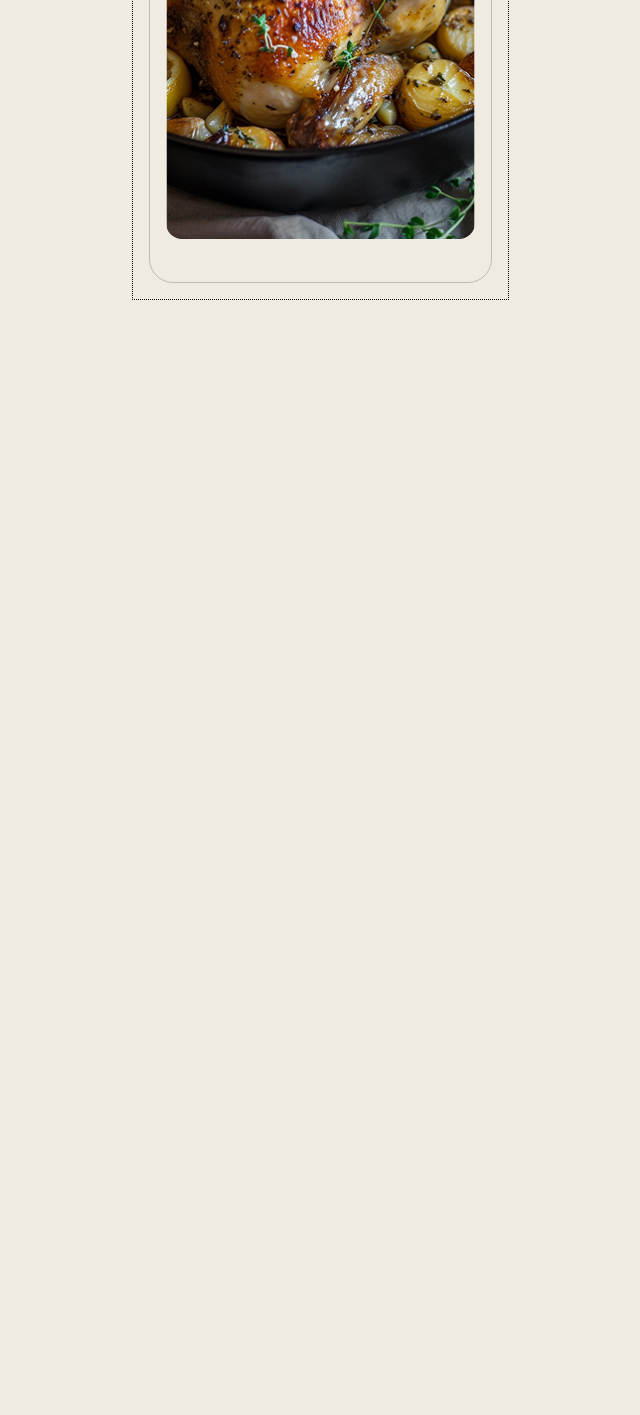
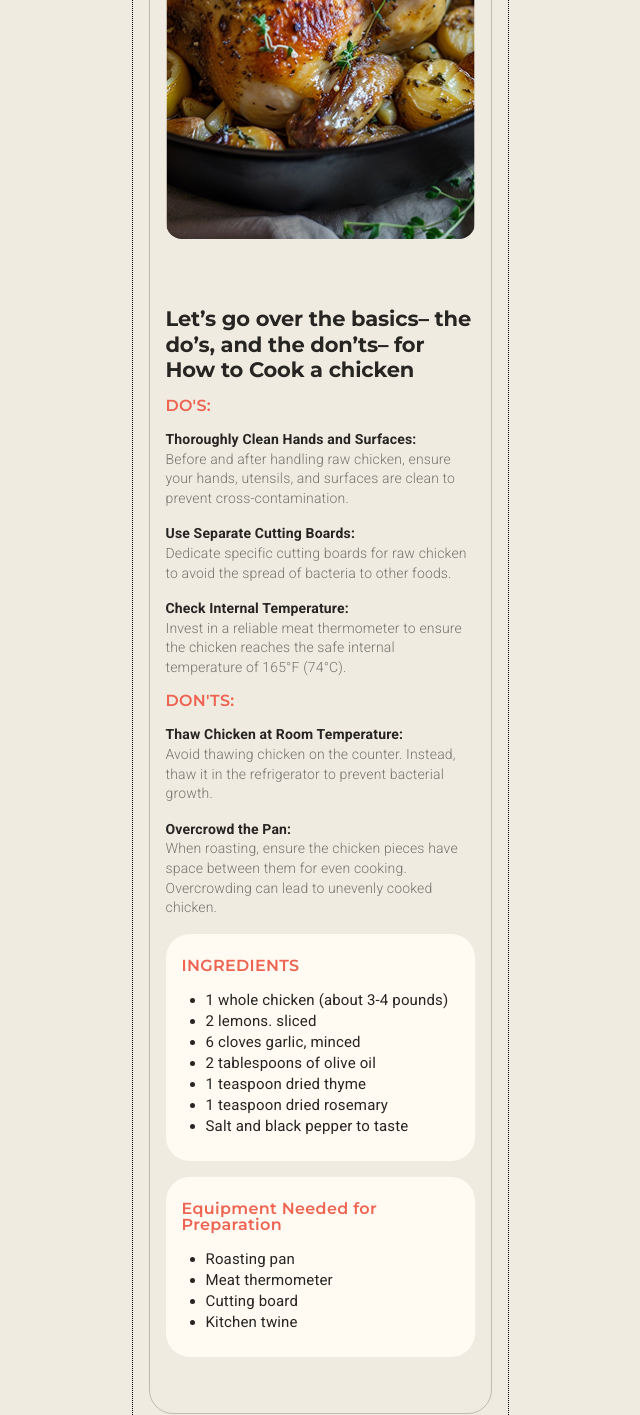
Before and after one commit to cnvdya/hungry-panda-cookbook, a plain HTML site: page recipe.html in a window 1280 px wide. Shown: the part 855-2270 px from the top of the page, without its empty margins (320-960 px from the left). Before the commit the page ends 1155 px from the top, so only its background shows below. Drawn offline with Linux system fonts and the light colour scheme.

Commit message:
add new sections

```diff
--- a/css/reset.css
+++ b/css/reset.css
@@ -31,7 +31,7 @@ body {
 	line-height: 1;
 }
 ol, ul {
-	list-style: none;
+	/* list-style: none; */
 }
 blockquote, q {
 	quotes: none;
@@ -49,5 +49,5 @@ a {
 	text-decoration: none;
 }
 li {
-	list-style: none;
+	/* list-style: none; */
 }
--- a/css/style.css
+++ b/css/style.css
@@ -109,7 +109,7 @@ h1 {
     font-size: 2.3125rem;
     font-weight: 800;
 
-    letter-spacing: -1%;
+    letter-spacing: -.01rem;
     margin-bottom: .75rem;
 }
 
@@ -147,3 +147,87 @@ main p {
     width: 100%;
     border-radius: 1rem;
 }
+
+
+/* -------------------/
+  Do and Don't Styles
+/--------------------*/
+
+.do-dont {
+    text-align: left;
+    margin: 4rem 0 0 0;
+}
+
+.do-dont h2,
+.do-dont span,
+.do-dont p {
+    margin-bottom: 1rem;
+}
+
+.do-dont h2,
+.do-dont h3 {
+    font-weight: 700;
+}
+
+.do-dont h2,
+.do-dont span {
+    font-family: "Montserrat", sans-serif;
+}
+
+.do-dont h3,
+.do-dont p {
+    line-height: 140%;
+    letter-spacing: .01rem;
+    font-size: .875rem;
+}
+
+.do-dont h2 {
+    font-size: 1.3125rem;
+    letter-spacing: -0.01rem;
+    line-height: 120%;
+}
+
+.do-dont span {
+    display: inline-block;
+    color: #EE6352;
+    font-weight: 600;
+    letter-spacing: .02rem;
+}
+
+.do-dont p {
+    font-weight: 300;
+}
+
+
+/* -------------------/
+      List Styles
+/--------------------*/
+
+.list-container {
+    padding: 1.5rem 1rem;
+    background-color: #FFFBF2;
+    text-align: left;
+    border-radius: 1.5rem;
+}
+
+.list-container,
+.list-container h3 {
+    margin-bottom: 1rem;
+}
+
+.list-container ul {
+    padding-left: 1.5rem;
+}
+
+.list-container h3 {
+    font-weight: 600;
+    letter-spacing: .02rem;
+    font-family: "Montserrat", sans-serif;
+    color: #EE6352;
+}
+
+.list-container li {
+    letter-spacing: .01rem;
+    line-height: 140%;
+    font-size: .9375rem;
+}
--- a/recipe.html
+++ b/recipe.html
@@ -29,7 +29,7 @@
             citrusy zest and savory garlic makes this roast a true delight for
             the taste buds
         </p>
-        <div class="tag-container">
+        <section class="tag-container">
             <div class="time-container">
                 <svg xmlns="http://www.w3.org/2000/svg" width="24" height="24" viewBox="0 0 24 24"><path fill="currentColor" d="m19.03 7.39l1.42-1.42c-.45-.51-.9-.97-1.41-1.41L17.62 6c-1.55-1.26-3.5-2-5.62-2a9 9 0 0 0 0 18c5 0 9-4.03 9-9c0-2.12-.74-4.07-1.97-5.61M13 14h-2V7h2zm2-13H9v2h6z"/></svg>
                 <span class="time-display">1 HOUR</span>
@@ -43,9 +43,59 @@
                 <svg class="bell-icon" xmlns="http://www.w3.org/2000/svg" width="14" height="14" viewBox="0 0 14 14"><path fill="currentColor" fill-rule="evenodd" d="M7 .103a.75.75 0 0 1 .75.75v1.04A7 7 0 0 1 14 8.854a1.5 1.5 0 0 1-1.5 1.5h-11a1.5 1.5 0 0 1-1.5-1.5a7 7 0 0 1 6.25-6.96V.854A.75.75 0 0 1 7 .103M.78 11.75a.75.75 0 0 0 0 1.5h12.44a.75.75 0 0 0 0-1.5z" clip-rule="evenodd"/></svg>
                 <span>4 SERVES</span>
            </div>
-        </div>
-
+        </section>
         <img class="img-main" src="img/recipe-image-mobile.png" alt="">
+        <section class="do-dont">
+            <h2>Let’s go over the basics– the do’s, and the don’ts– for How to Cook a chicken</h2>
+            <span>DO'S:</span>
+            <h3>Thoroughly Clean Hands and Surfaces:</h3>
+            <p>
+                Before and after handling raw chicken, ensure your hands, utensils,
+                and surfaces are clean to prevent cross-contamination.
+            </p>
+            <h3>Use Separate Cutting Boards:</h3>
+            <p>
+                Dedicate specific cutting boards for raw chicken to avoid the spread
+                of bacteria to other foods.
+            </p>
+            <h3>Check Internal Temperature:</h3>
+            <p>
+                Invest in a reliable meat thermometer to ensure the chicken reaches
+                the safe internal temperature of 165°F (74°C).
+            </p>
+            <span>DON'TS:</span>
+            <h3>Thaw Chicken at Room Temperature:</h3>
+            <p>
+                 Avoid thawing chicken on the counter. Instead, thaw it in the refrigerator
+                 to prevent bacterial growth.
+            </p>
+            <h3>Overcrowd the Pan:</h3>
+            <p>
+                When roasting, ensure the chicken pieces have space between them for even
+                cooking. Overcrowding can lead to unevenly cooked chicken.
+            </p>
+        </section>
+        <section class="list-container">
+            <h3>INGREDIENTS</h3>
+            <ul>
+                <li>1 whole chicken (about 3-4 pounds)</li>
+                <li>2 lemons. sliced</li>
+                <li>6 cloves garlic, minced</li>
+                <li>2 tablespoons of olive oil</li>
+                <li>1 teaspoon dried thyme</li>
+                <li>1 teaspoon dried rosemary</li>
+                <li>Salt and black pepper to taste</li>
+            </ul>
+        </section>
+        <section class="list-container">
+            <h3>Equipment Needed for Preparation</h3>
+            <ul>
+                <li>Roasting pan</li>
+                <li>Meat thermometer</li>
+                <li>Cutting board</li>
+                <li>Kitchen twine</li>
+            </ul>
+        </section>
     </main>
 </body>
 </html>
```
Also changed, not shown: index.html (deleted).
